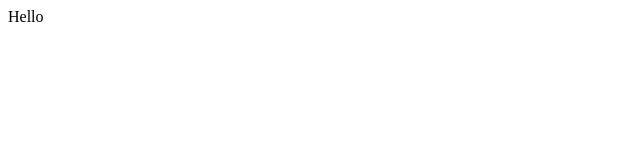
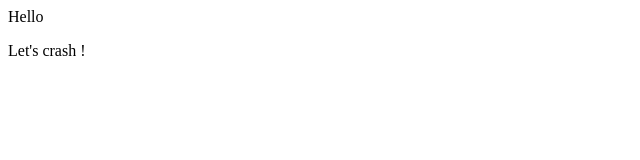
Before and after one commit to maeltuccio/demo_repo, a plain HTML site: page index.html in a window 1280 px wide. Shown: the full height of the page, 0-640 px from the left. Drawn offline with Linux system fonts and the light colour scheme.

Commit message:
added crash

```diff
--- a/index.html
+++ b/index.html
@@ -1 +1,2 @@
 <div>Hello</div>
+<p>Let's crash !</p>
```
